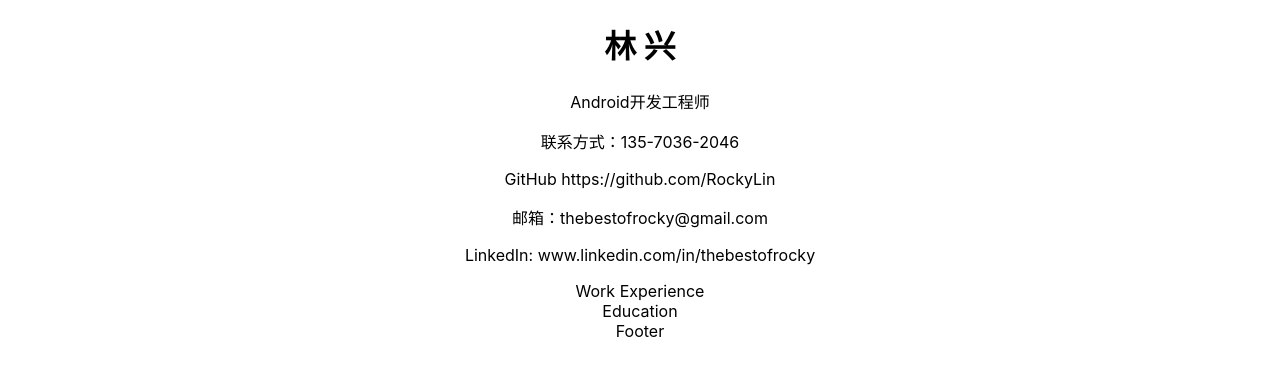
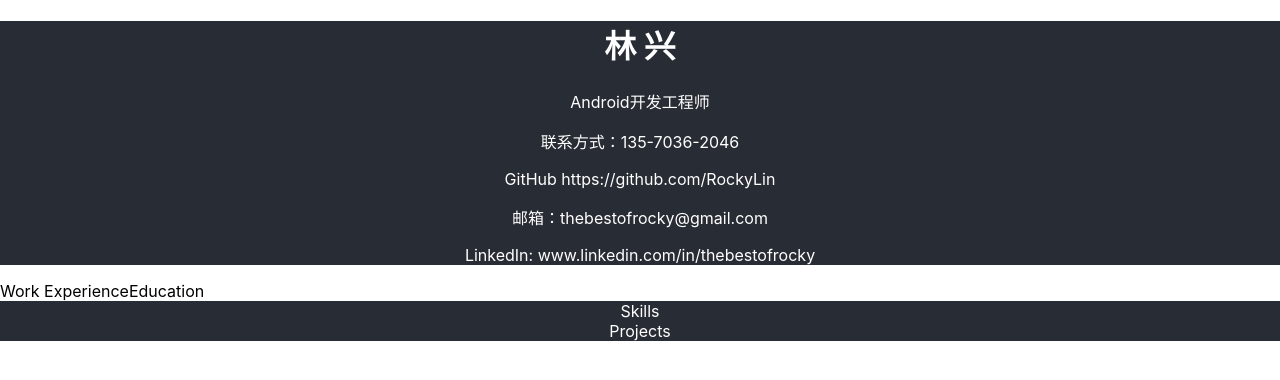
Before and after one commit to RockyLin/my-cv, a React (Create React App) app: page / in a window 1280 px wide. Shown: the top 380 px of the page. Built offline with nearby package versions, Linux system fonts and the light colour scheme.

Commit message:
Add className for header, footer and main

```diff
--- a/src/App.css
+++ b/src/App.css
@@ -36,3 +36,20 @@
     transform: rotate(360deg);
   }
 }
+
+.header{
+  background-color: #282c34;
+  color: white;
+}
+
+.main{
+  width: 100%;
+  display: flex;
+  flex: 1 1 auto;
+}
+
+.footer{
+  background-color: #282c34;
+  color: white;
+  height: auto;
+}
--- a/src/components/Footer/Footer.tsx
+++ b/src/components/Footer/Footer.tsx
@@ -1,7 +1,8 @@
 function Footer () {
     return (
-    <div>
-        Footer
+    <div className="footer">
+        <div>Skills</div>
+        <div>Projects</div>
     </div>)
 }
 
--- a/src/components/Header/Header.tsx
+++ b/src/components/Header/Header.tsx
@@ -1,6 +1,6 @@
 function Header() {
     return (
-    <div>
+    <div className="header">
         <h1>林 兴</h1>
         <p>Android开发工程师</p>
         <div>
--- a/src/components/Main/Main.tsx
+++ b/src/components/Main/Main.tsx
@@ -1,6 +1,6 @@
 function Main(){
     return (
-        <div>
+        <div className="main">
             <div>Work Experience</div>
             <div>Education</div>
         </div>
```
